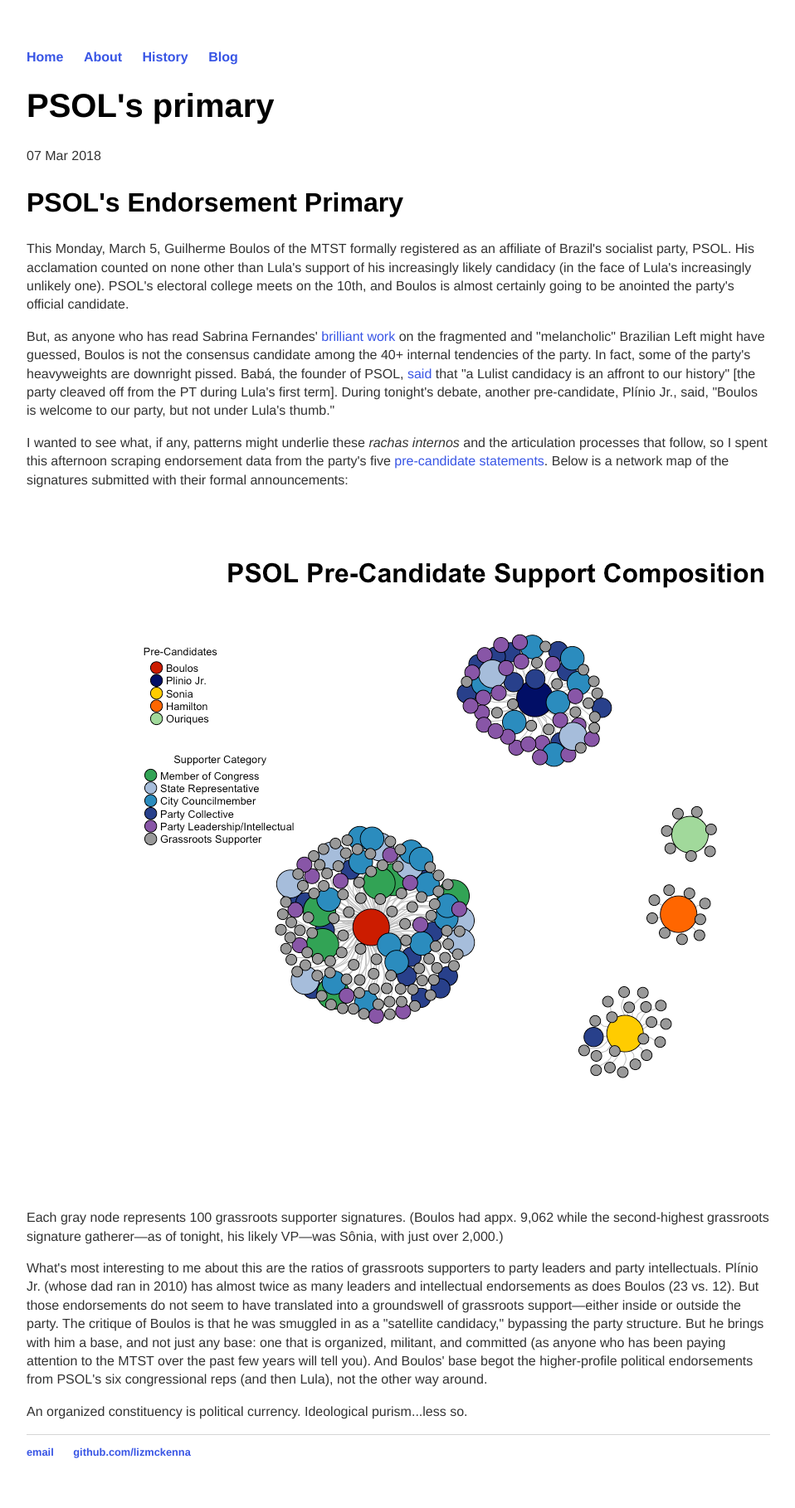
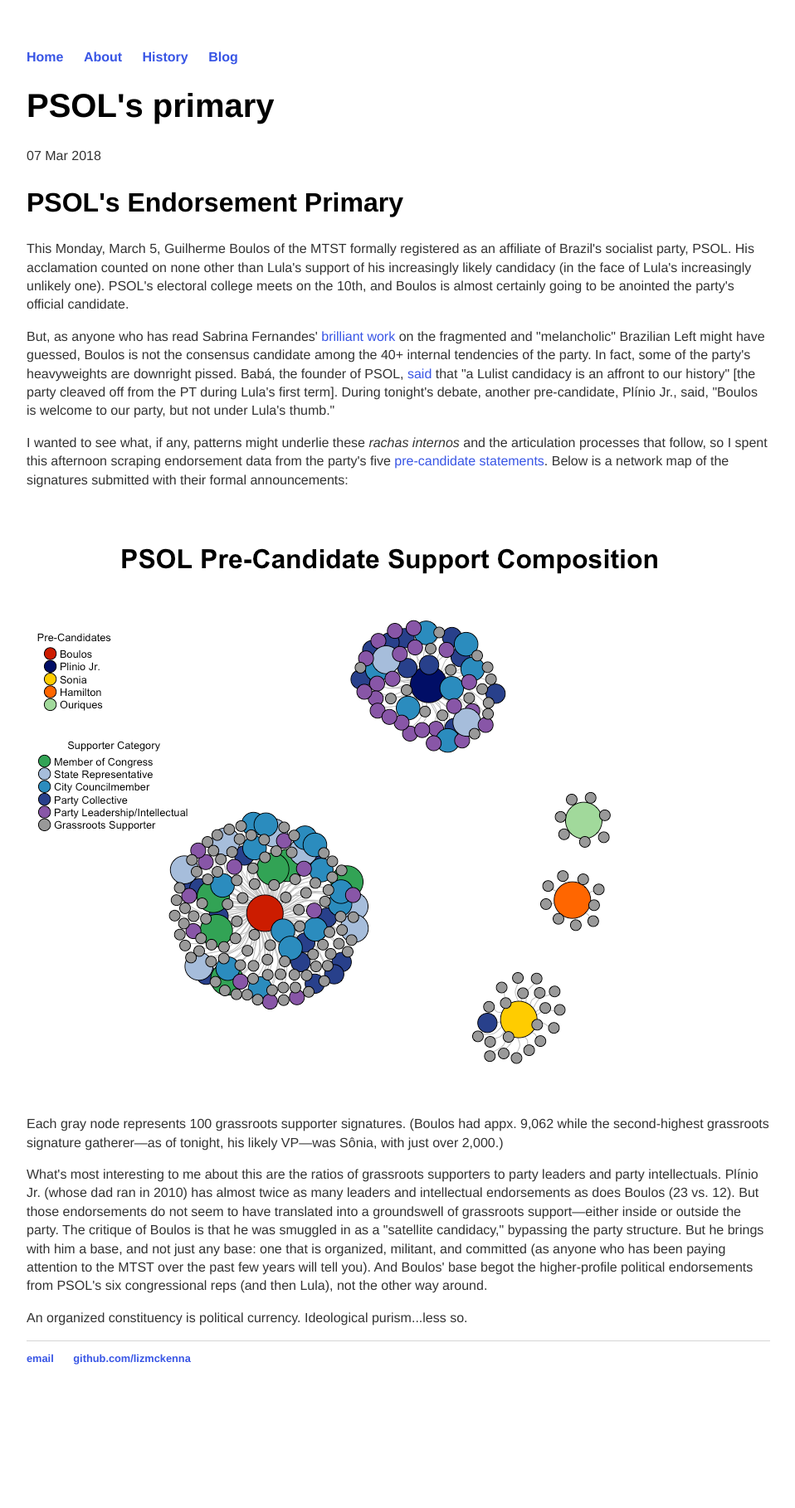
Before and after one commit to lizmckenna/elizabethmckenna.org, a Jekyll site: the page built from _posts/2018-03-07-psol-primary.md, in a window 1280 px wide. Shown: the whole page at 83% size, without its empty margins (160-1118 px from the left). Built offline with Jekyll 4.4.1, drawn with Linux system fonts in a browser that asks for light colours; after the commit the page ends 1705 px from its top, so only the background shows below that.

Commit message:
Update and rename 2018-03-07-psol-endorsement-primary.md to 2018-03-07-psol-primary.md

```diff
--- a/_posts/2018-03-07-psol-endorsement-primary.md
+++ b/_posts/2018-03-07-psol-primary.md
@@ -12,7 +12,7 @@
 <p>I wanted to see what, if any, patterns might underlie these <i>rachas internos</i> and the articulation processes that follow, so I spent this afternoon scraping endorsement data from the party's five <a href="http://www.psol50.org.br/pre-candidaturas-a-presidencia/">pre-candidate statements</a>. Below is a network map of the signatures submitted with their formal announcements:</p>
 <br>
 <br>
- ![alt text](https://lizmckenna.github.io/images/180307_psol_network.png "Logo Title Text 1")
+ ![alt text](https://lizmckenna.github.io/images/180307_psol_primary.png "Logo Title Text 1")
 <br>
 <p>Each gray node represents 100 grassroots supporter signatures. (Boulos had appx. 9,062 while the second-highest grassroots signature gatherer—as of tonight, his likely VP—was Sônia, with just over 2,000.)</p>
 
```
